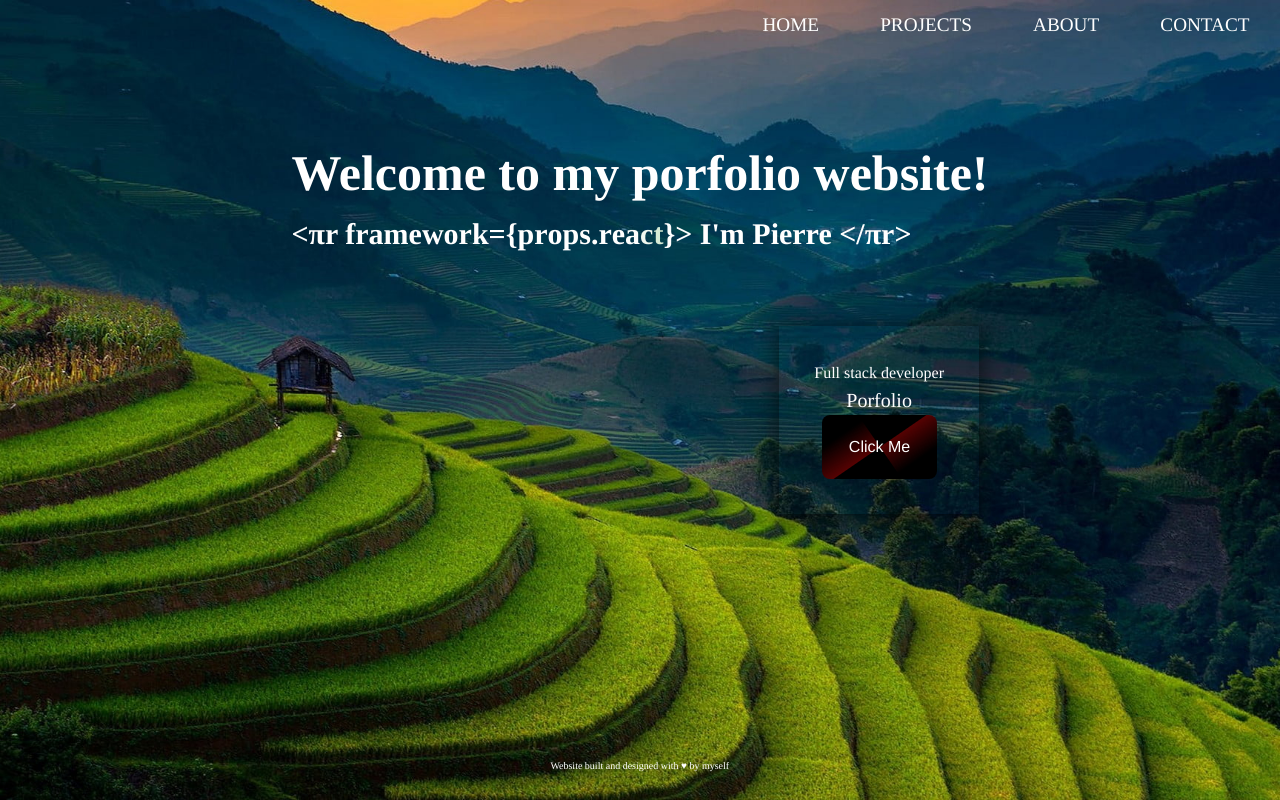
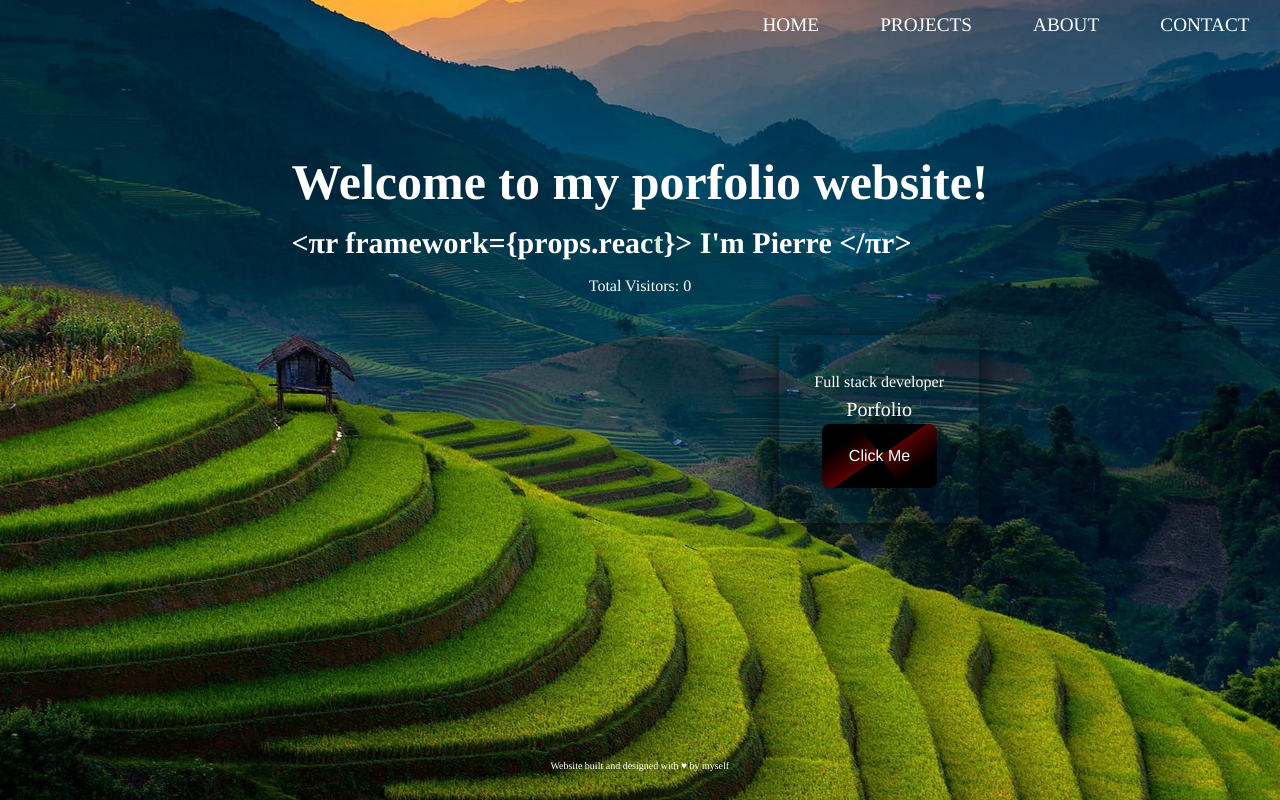
Before and after one commit to PierreLN/PierreLN.github.io, a React (Create React App) app: page / in a window 1280 px wide. Built offline with nearby package versions, Linux system fonts and the light colour scheme.

Commit message:
add click on porfolio counter

```diff
--- a/src/components/MainPage/MainPage.jsx
+++ b/src/components/MainPage/MainPage.jsx
@@ -5,7 +5,8 @@ import HomePage from "../HomePage/HomePage";
 import ProjectPage from "../ProjectPage/ProjectPage";
 import ContactPage from "../ContactPage/ContactPage";
 
-function MainPage({onClick, selectedPage}) {
+function MainPage({ onClick, selectedPage }) {
+  const [visitor, setVisitor] = useState(0);
 
   const mainPageRef = useRef(null);
 
@@ -15,13 +16,50 @@ function MainPage({onClick, selectedPage}) {
   const contactPage = <ContactPage></ContactPage>;
 
   const [currentPage, setCurrentPage] = useState(homePage);
-  const [background, setBackground] = useState('backgroundPicture0')
+  const [background, setBackground] = useState("backgroundPicture0");
+
+  // async function visitorCounting() {
+  //   try {
+  //     let response = await fetch(
+  //       "https://react-http-6ae90-default-rtdb.firebaseio.com/visitor.json"
+  //     );
+  //     let data = await response.json();
+  //     let count = 0
+  //       count = data.length;
+  //     setVisitor(count)
+  //   } catch (error) {
+  //     console.log(error);
+  //   }
+  // }
+
+  // async function visitorAdded() {
+  //   try {
+  //     const response = await fetch(
+  //       "https://react-http-6ae90-default-rtdb.firebaseio.com/visitor.json",
+  //       {
+  //         method: "POST",
+  //         body: JSON.stringify(visitor + 1),
+  //         headers: {
+  //           "Content-Type": "application/json",
+  //         },
+  //       }
+  //     );
+  //     if (response.ok) {
+  //       setVisitor((prevVisitor) => prevVisitor + 1);
+  //     }
+  //   } catch (error) {
+  //     console.log(error)
+  //   }
+  // }
+
 
   useEffect(() => {
     if (selectedPage === "about") {
       setCurrentPage(aboutPage);
     } else if (selectedPage === "home") {
       setCurrentPage(homePage);
+      // visitorCounting()
+      // visitorAdded()
     } else if (selectedPage === "project") {
       setCurrentPage(projectPage);
     } else if (selectedPage === "contact") {
@@ -33,7 +71,7 @@ function MainPage({onClick, selectedPage}) {
   useEffect(() => {
     let currentIndex = 0;
     const intervalId = setInterval(() => {
-      currentIndex = (currentIndex + 1) % 2;
+      currentIndex = (currentIndex + 1) % 1;
       setBackground(`backgroundPicture${currentIndex}`);
     }, 50000);
 
@@ -41,7 +79,11 @@ function MainPage({onClick, selectedPage}) {
   }, []);
 
   return (
-    <div className={`${styles.main_page} ${styles[background]} ${styles.backgroundAnimation}` } ref={mainPageRef}>
+    <div
+      className={`${styles.main_page} ${styles[background]} ${styles.backgroundAnimation}`}
+      ref={mainPageRef}
+    >
+      <div>Total Visitors: {visitor}</div>
       {currentPage}
     </div>
   );
```
